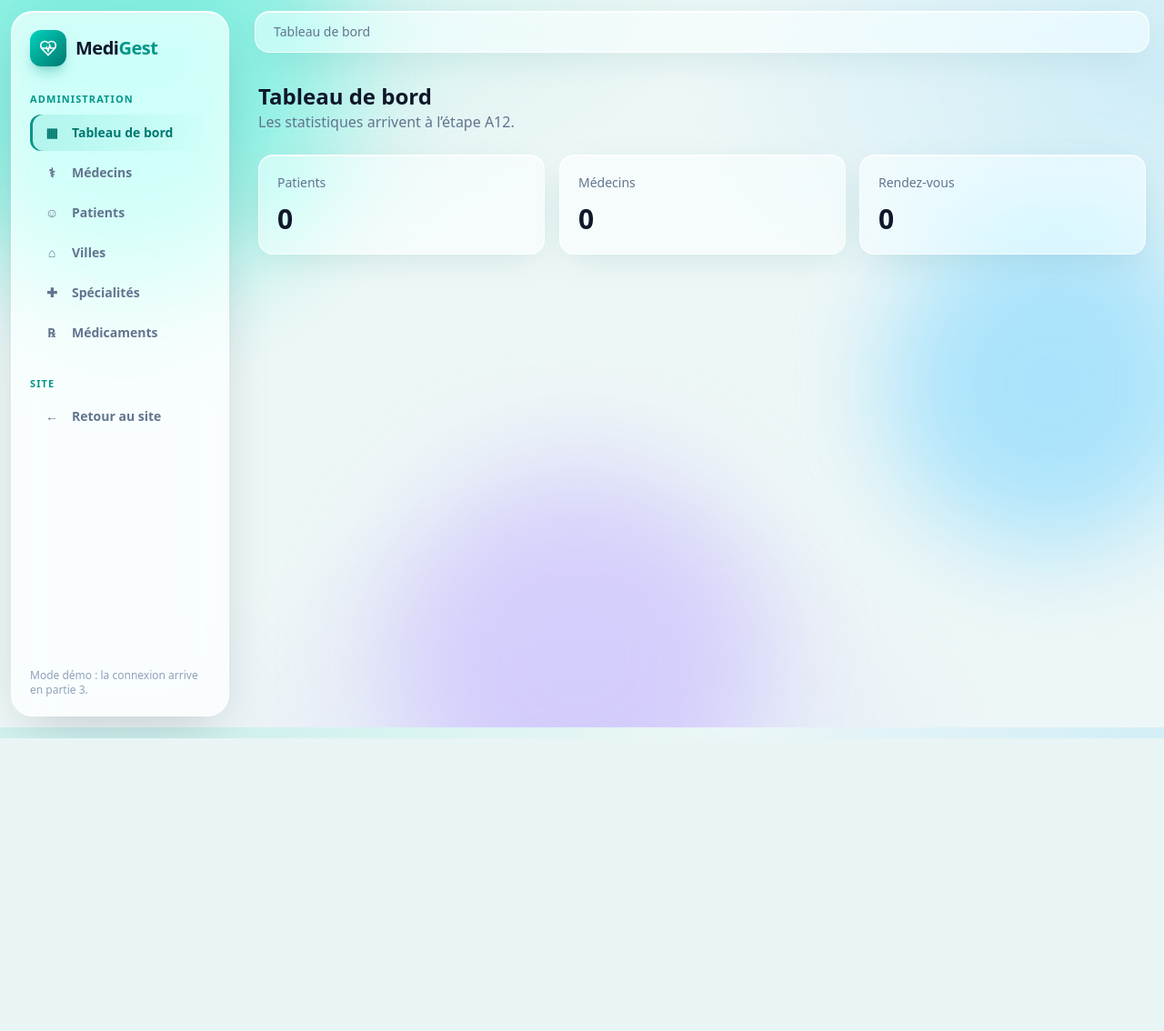
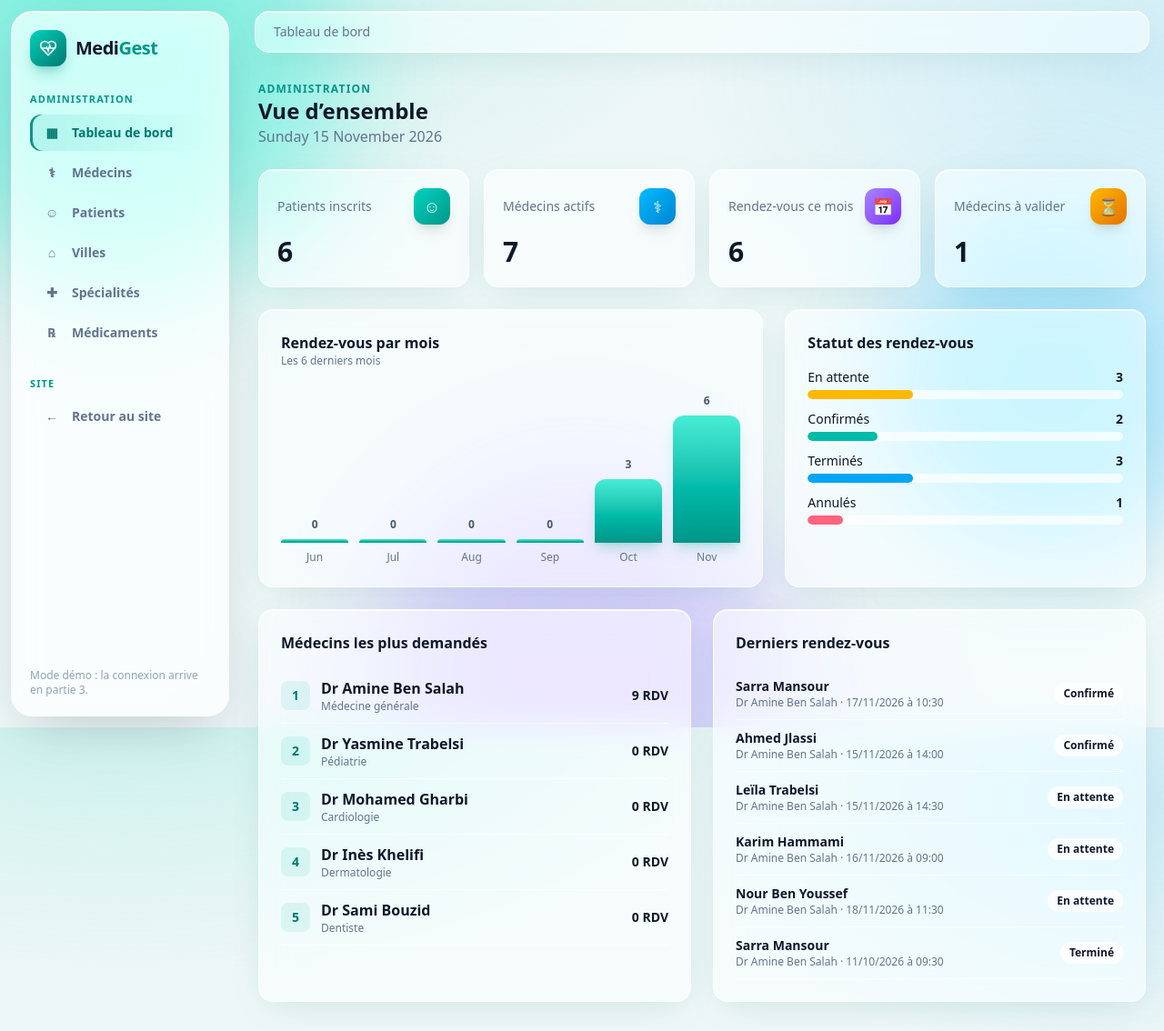
Before and after one commit to moncefdabbech23/medigest-laravel, a Laravel app: page /admin in a window 1280 px wide. Shown: the whole page at 91% size. Before the commit the page ends 812 px from the top, so only its background shows below. Run offline with Laravel 12, Linux system fonts and the light colour scheme; data comes from the database, SQL or seed files in the repository; style sheets or scripts are compiled from the project's sources; some web fonts are replaced.

Commit message:
A12 tableau de bord admin

```diff
--- a/app/Http/Controllers/Admin/DashboardController.php
+++ b/app/Http/Controllers/Admin/DashboardController.php
@@ -3,11 +3,58 @@
 namespace App\Http\Controllers\Admin;
 
 use App\Http\Controllers\Controller;
+use App\Models\Appointment;
+use App\Models\Doctor;
+use App\Models\Patient;
 
 class DashboardController extends Controller
 {
     public function index()
     {
-        return view('admin.dashboard');
+        // --- Chiffres clés ---
+        $stats = [
+            'patients' => Patient::count(),
+            'doctors' => Doctor::where('is_validated', true)->count(),
+            'appointmentsMonth' => Appointment::whereYear('date', now()->year)
+                ->whereMonth('date', now()->month)->count(),
+            'pendingDoctors' => Doctor::where('is_validated', false)->count(),
+        ];
+
+        // --- Rendez-vous par statut (en attente, confirmé, annulé, terminé) ---
+        $byStatus = Appointment::selectRaw('status, count(*) as total')
+            ->groupBy('status')
+            ->pluck('total', 'status');
+
+        // --- Rendez-vous des 6 derniers mois (pour le graphique en barres) ---
+        $start = now()->subMonths(5)->startOfMonth();
+        $perMonth = Appointment::where('date', '>=', $start)->get()
+            ->groupBy(fn ($a) => $a->date->format('Y-m'))
+            ->map->count();
+
+        $months = collect(range(0, 5))->map(function ($i) use ($start, $perMonth) {
+            $month = $start->copy()->addMonths($i);
+            return [
+                'label' => ucfirst($month->translatedFormat('M')),
+                'total' => $perMonth[$month->format('Y-m')] ?? 0,
+            ];
+        });
+        $maxMonth = max(1, $months->max('total'));   // évite une division par 0
+
+        // --- Médecins les plus demandés ---
+        $topDoctors = Doctor::with(['user', 'specialty'])
+            ->withCount('appointments')
+            ->orderByDesc('appointments_count')
+            ->take(5)
+            ->get();
+
+        // --- Derniers rendez-vous ---
+        $latestAppointments = Appointment::with(['patient.user', 'doctor.user'])
+            ->latest()
+            ->take(6)
+            ->get();
+
+        return view('admin.dashboard', compact(
+            'stats', 'byStatus', 'months', 'maxMonth', 'topDoctors', 'latestAppointments'
+        ));
     }
 }
--- a/resources/views/admin/dashboard.blade.php
+++ b/resources/views/admin/dashboard.blade.php
@@ -2,15 +2,110 @@
 @section('title', 'Tableau de bord')
 
 @section('content')
-    <h1 class="text-2xl font-bold">Tableau de bord</h1>
-    <p class="text-slate-500">Les statistiques arrivent à l’étape A12.</p>
+    <div class="mb-6">
+        <p class="text-xs font-bold uppercase tracking-widest text-teal-600">Administration</p>
+        <h1 class="text-2xl font-bold">Vue d’ensemble</h1>
+        <p class="text-slate-500">{{ ucfirst(now()->translatedFormat('l j F Y')) }}</p>
+    </div>
 
-    <div class="mt-6 grid gap-4 sm:grid-cols-3">
-        @foreach (['Patients', 'Médecins', 'Rendez-vous'] as $label)
-            <div data-tilt="8" class="glass rounded-2xl p-5">
-                <p class="text-sm text-slate-500">{{ $label }}</p>
-                <p class="mt-3 text-3xl font-bold">0</p>
-            </div>
+    {{-- 1. Chiffres clés : cartes 3D --}}
+    <div class="grid gap-4 sm:grid-cols-2 lg:grid-cols-4">
+        @foreach ([
+            ['Patients inscrits', $stats['patients'], '☺', 'from-teal-400 to-teal-600', route('admin.patient.index')],
+            ['Médecins actifs', $stats['doctors'], '⚕', 'from-sky-400 to-sky-600', route('admin.doctor.index', ['status' => 'validated'])],
+            ['Rendez-vous ce mois', $stats['appointmentsMonth'], '📅', 'from-violet-400 to-violet-600', null],
+            ['Médecins à valider', $stats['pendingDoctors'], '⏳', 'from-amber-400 to-amber-600', route('admin.doctor.index', ['status' => 'pending'])],
+        ] as [$label, $value, $icon, $color, $link])
+            <a @if ($link) href="{{ $link }}" @endif data-tilt="8" class="glass block rounded-2xl p-5">
+                <div class="flex items-center justify-between">
+                    <p class="text-sm text-slate-500">{{ $label }}</p>
+                    <span class="flex size-10 items-center justify-center rounded-xl bg-gradient-to-br {{ $color }} text-lg text-white shadow-lg">{{ $icon }}</span>
+                </div>
+                <p class="mt-3 text-3xl font-bold">{{ $value }}</p>
+            </a>
         @endforeach
     </div>
+
+    <div class="mt-6 grid gap-6 lg:grid-cols-[1.4fr_1fr]">
+        {{-- 2. Graphique en barres (CSS, sans librairie) --}}
+        <section class="glass rounded-2xl p-6">
+            <h2 class="font-bold">Rendez-vous par mois</h2>
+            <p class="text-xs text-slate-500">Les 6 derniers mois</p>
+            <div class="mt-6 flex h-48 items-end gap-3">
+                @foreach ($months as $month)
+                    <div class="flex flex-1 flex-col items-center gap-2">
+                        <span class="text-xs font-semibold text-slate-600">{{ $month['total'] }}</span>
+                        <div class="w-full rounded-t-xl bg-gradient-to-t from-teal-600 to-teal-300 shadow-lg shadow-teal-600/20"
+                             style="height: {{ max(4, $month['total'] / $maxMonth * 140) }}px"></div>
+                        <span class="text-xs text-slate-500">{{ $month['label'] }}</span>
+                    </div>
+                @endforeach
+            </div>
+        </section>
+
+        {{-- 3. Répartition par statut --}}
+        <section class="glass rounded-2xl p-6">
+            <h2 class="mb-4 font-bold">Statut des rendez-vous</h2>
+            @php
+                $statuses = [
+                    'pending' => ['En attente', 'bg-amber-400'],
+                    'confirmed' => ['Confirmés', 'bg-teal-500'],
+                    'done' => ['Terminés', 'bg-sky-500'],
+                    'cancelled' => ['Annulés', 'bg-rose-400'],
+                ];
+                $totalStatus = max(1, $byStatus->sum());
+            @endphp
+            @foreach ($statuses as $key => [$label, $color])
+                @php($count = $byStatus[$key] ?? 0)
+                <div class="mb-3">
+                    <div class="mb-1 flex justify-between text-sm">
+                        <span>{{ $label }}</span>
+                        <span class="font-semibold">{{ $count }}</span>
+                    </div>
+                    <div class="h-2.5 overflow-hidden rounded-full bg-white/70">
+                        <div class="h-full rounded-full {{ $color }}" style="width: {{ $count / $totalStatus * 100 }}%"></div>
+                    </div>
+                </div>
+            @endforeach
+        </section>
+    </div>
+
+    <div class="mt-6 grid gap-6 lg:grid-cols-2">
+        {{-- 4. Médecins les plus demandés --}}
+        <section class="glass rounded-2xl p-6">
+            <h2 class="mb-4 font-bold">Médecins les plus demandés</h2>
+            @forelse ($topDoctors as $i => $doctor)
+                <div class="flex items-center justify-between border-b border-white/70 py-2.5">
+                    <div class="flex items-center gap-3">
+                        <span class="flex size-8 items-center justify-center rounded-lg bg-teal-500/10 text-sm font-bold text-teal-700">{{ $i + 1 }}</span>
+                        <div>
+                            <p class="font-semibold">{{ $doctor->user->name }}</p>
+                            <p class="text-xs text-slate-500">{{ $doctor->specialty->name }}</p>
+                        </div>
+                    </div>
+                    <span class="text-sm font-semibold">{{ $doctor->appointments_count }} RDV</span>
+                </div>
+            @empty
+                <p class="text-slate-500">Aucun médecin.</p>
+            @endforelse
+        </section>
+
+        {{-- 5. Derniers rendez-vous --}}
+        <section class="glass rounded-2xl p-6">
+            <h2 class="mb-4 font-bold">Derniers rendez-vous</h2>
+            @forelse ($latestAppointments as $appointment)
+                <div class="flex items-center justify-between border-b border-white/70 py-2.5 text-sm">
+                    <div>
+                        <p class="font-semibold">{{ $appointment->patient->user->name }}</p>
+                        <p class="text-xs text-slate-500">
+                            {{ $appointment->doctor->user->name }} · {{ $appointment->date->format('d/m/Y') }} à {{ $appointment->hour() }}
+                        </p>
+                    </div>
+                    <span class="rounded-full bg-white/80 px-2.5 py-1 text-xs font-semibold">{{ $appointment->statusLabel() }}</span>
+                </div>
+            @empty
+                <p class="text-slate-500">Aucun rendez-vous pour le moment.</p>
+            @endforelse
+        </section>
+    </div>
 @endsection
```
